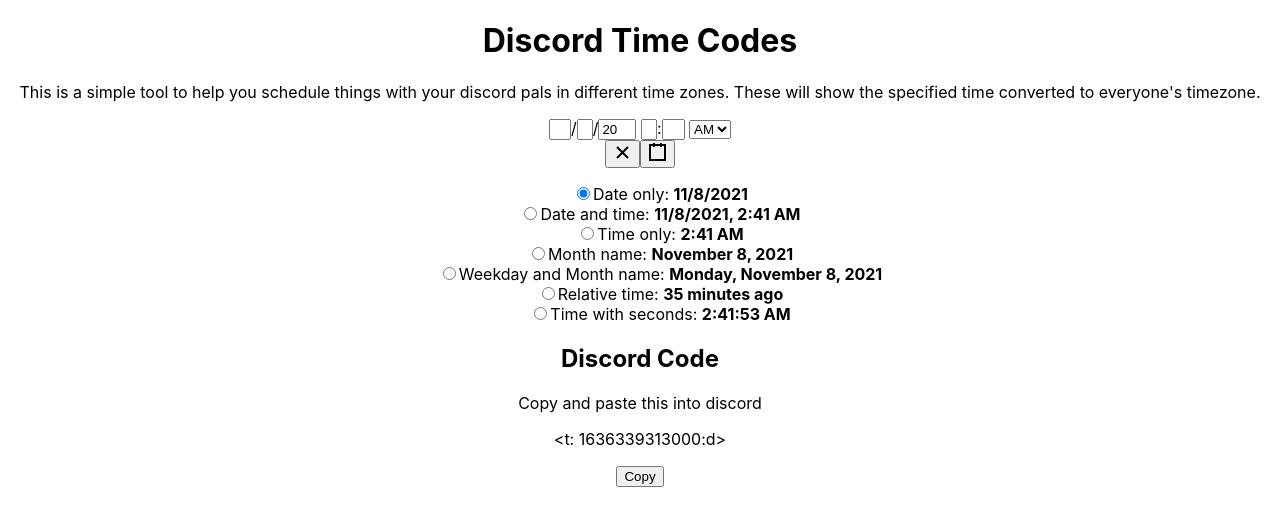
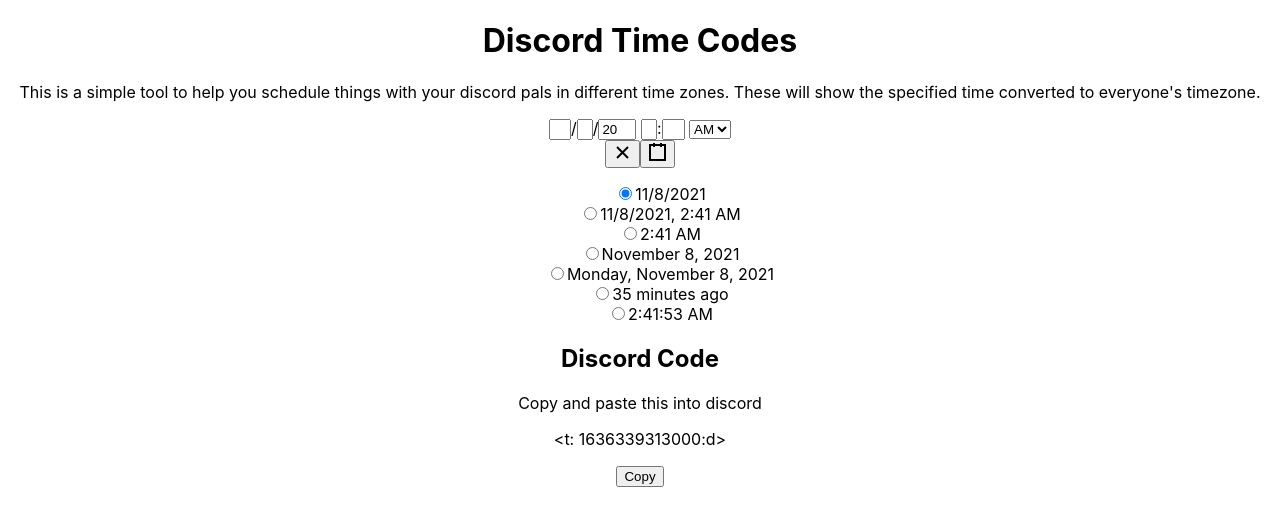
Before and after one commit to izzyhub/discord-time-codes, a React (Create React App) app: page / in a window 1280 px wide. Shown: the top 526 px of the page. Built offline with nearby package versions, Linux system fonts and the light colour scheme.

Commit message:
Remove the description and just show the examples.

```diff
--- a/src/App.js
+++ b/src/App.js
@@ -76,7 +76,7 @@
             onChange={onNewSelection}
           >
           </input>
-          {option.label + ": "} <b>{option.example}</b>
+          {option.example}
         </label>
       </li>
     )
```
